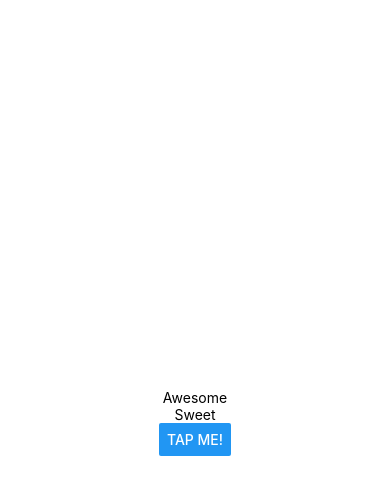
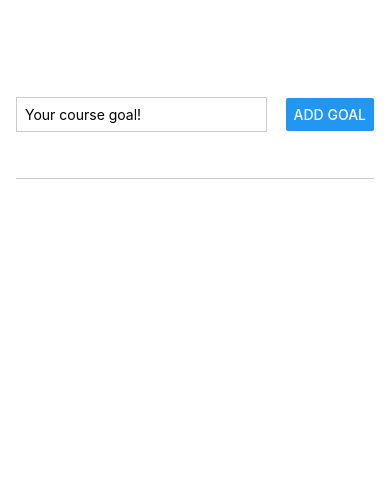
Before and after one commit to VasilKrumov/react-native-first-project, a React Native app: screen / in a window 390 px wide. Shown: the top 494 px of the page. Built offline with nearby package versions, Linux system fonts and the light colour scheme.

Commit message:
♻️ Refactored Components

```diff
--- a/App.js
+++ b/App.js
@@ -1,20 +1,41 @@
-import { Button, StyleSheet, Text, View } from 'react-native'
+import React, { useState } from 'react'
+import GoalItem from './components/GoalItem'
+import GoalInput from './components/GoalInput'
+
+import { StyleSheet, View, FlatList } from 'react-native'
 
 export default function App() {
+    const [courseGoals, setCourseGoals] = useState([])
+
+    function addGoaldHandler(enteredGoalText) {
+        setCourseGoals((currentCourseGoals) => [
+            ...currentCourseGoals,
+            { text: enteredGoalText, id: Math.random().toString() },
+        ])
+    }
     return (
-        <View style={styles.container}>
-            <Text>Awesome</Text>
-            <Text>Sweet</Text>
-            <Button title="Tap Me!" />
+        <View style={styles.appContainer}>
+            <GoalInput addGoal={addGoaldHandler} />
+            <View style={styles.goalsContainer}>
+                <FlatList
+                    data={courseGoals}
+                    renderItem={(itemData) => {
+                        return <GoalItem title={itemData.item.text} />
+                    }}
+                    keyExtractor={(item, index) => item.id}
+                />
+            </View>
         </View>
     )
 }
 
 const styles = StyleSheet.create({
-    container: {
+    appContainer: {
         flex: 1,
-        backgroundColor: '#fff',
-        alignItems: 'center',
-        justifyContent: 'center',
+        paddingTop: 50,
+        paddingHorizontal: 16,
+    },
+    goalsContainer: {
+        flex: 5,
     },
 })
--- /dev/null
+++ b/components/GoalInput.js
@@ -0,0 +1,41 @@
+import { useState } from 'react'
+import { View, TextInput, Button, StyleSheet } from 'react-native'
+
+export default function GoalInput({ addGoal }) {
+    const [enteredGoalText, setEnteredGoalText] = useState('')
+
+    function goalInputHandler(enteredText) {
+        setEnteredGoalText(enteredText)
+    }
+
+    function addGoalHandler() {
+        addGoal(enteredGoalText)
+        setEnteredGoalText('')
+    }
+
+    return (
+        <View style={styles.inputContainer}>
+            <TextInput placeholder="Your course goal!" style={styles.textInput} onChangeText={goalInputHandler} />
+            <Button title="Add goal" onPress={addGoalHandler} />
+        </View>
+    )
+}
+
+const styles = StyleSheet.create({
+    inputContainer: {
+        flex: 1,
+        flexDirection: 'row',
+        justifyContent: 'space-between',
+        alignItems: 'center',
+        marginBottom: 24,
+        borderBottomWidth: 1,
+        borderBottomColor: '#ccc',
+    },
+    textInput: {
+        borderWidth: 1,
+        borderColor: '#ccc',
+        width: '70%',
+        marginRight: 8,
+        padding: 8,
+    },
+})
--- /dev/null
+++ b/components/GoalItem.js
@@ -0,0 +1,21 @@
+import { Text, StyleSheet, View } from 'react-native'
+
+export default function GoalItem({ title }) {
+    return (
+        <View style={styles.goalItem}>
+            <Text style={styles.goalText}>{title}</Text>
+        </View>
+    )
+}
+
+const styles = StyleSheet.create({
+    goalItem: {
+        margin: 8,
+        padding: 8,
+        borderRadius: 6,
+        backgroundColor: '#5e0acc',
+    },
+    goalText: {
+        color: '#fff',
+    },
+})
```
